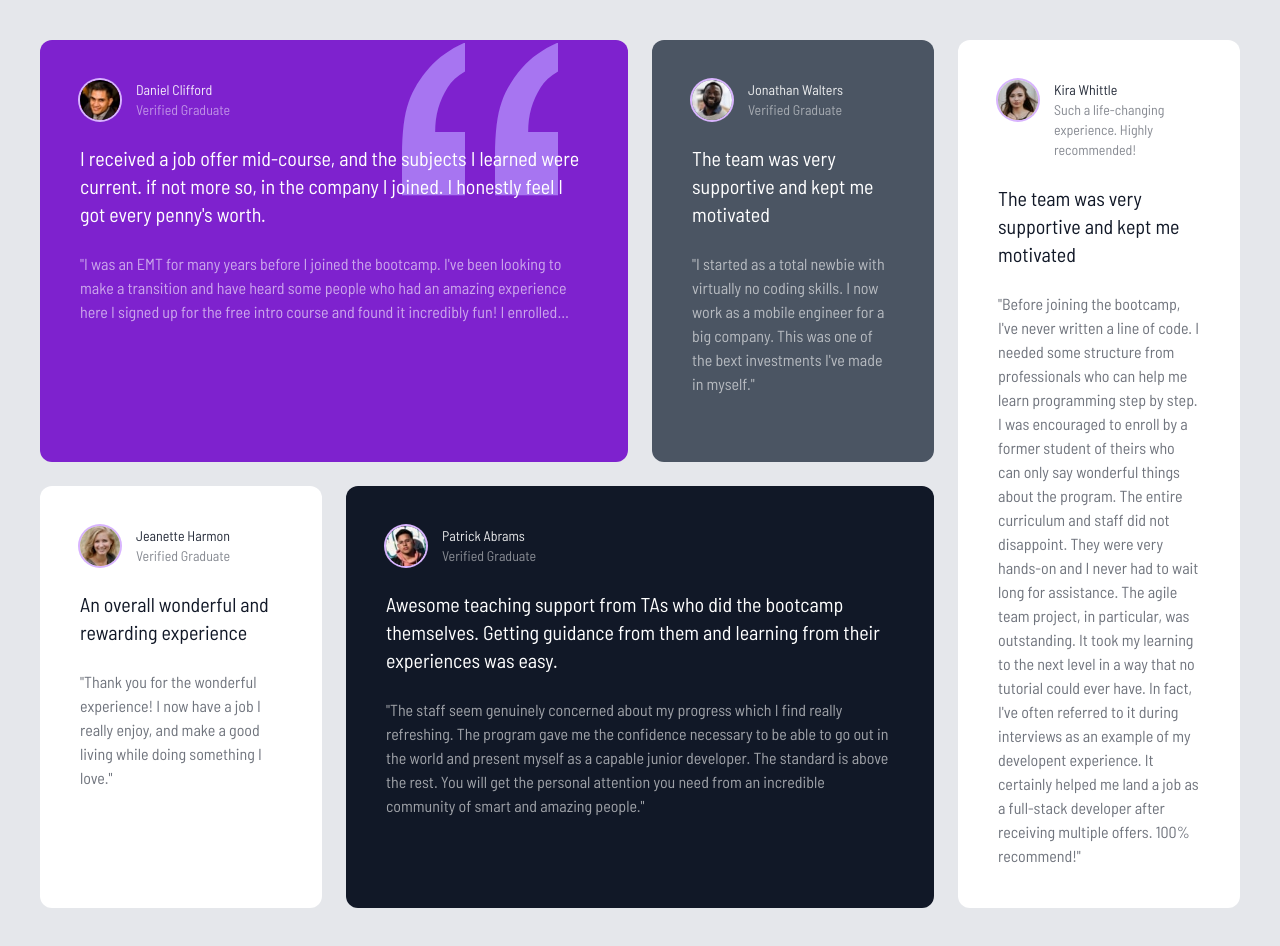
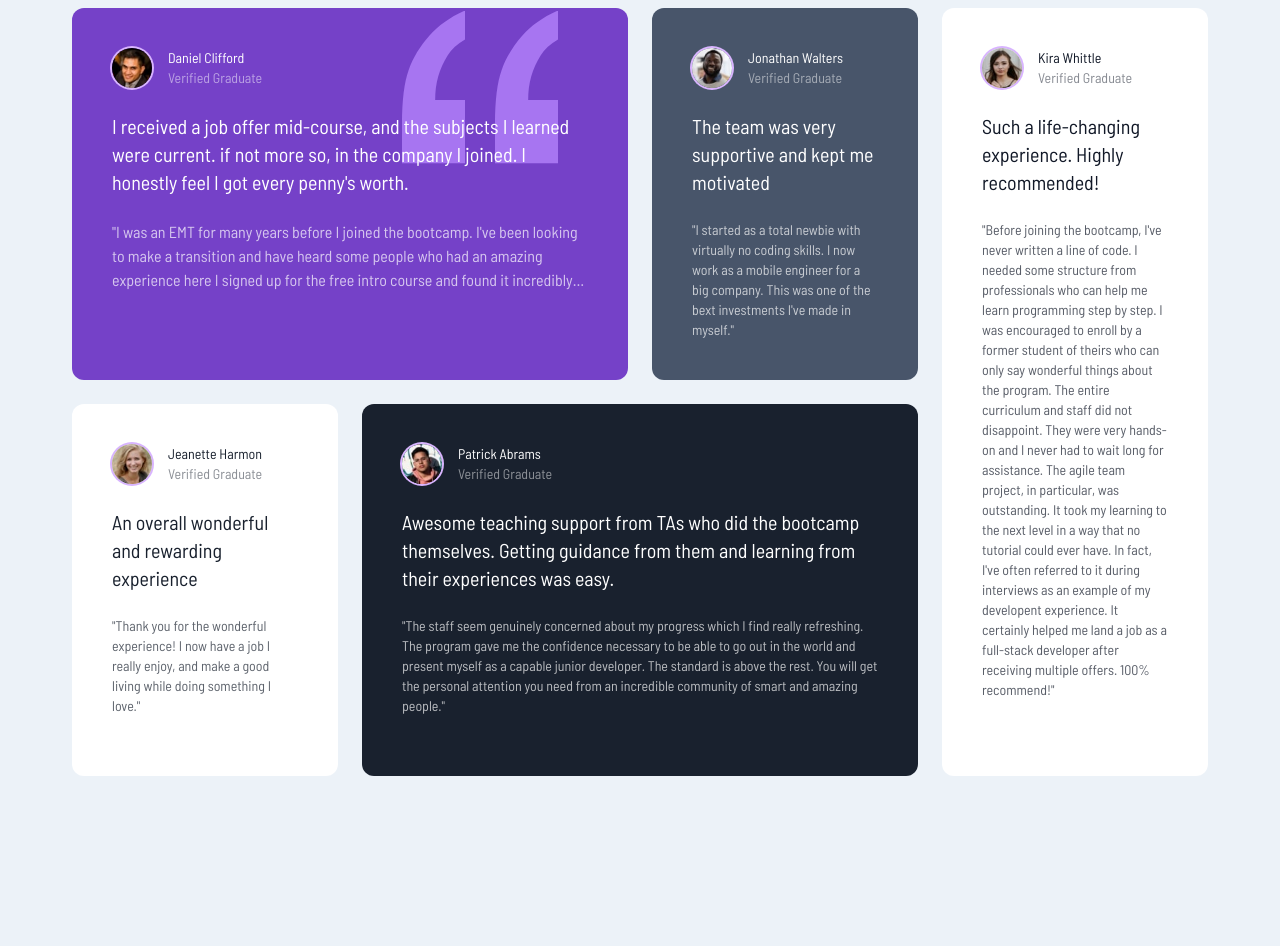
Before and after one commit to Stephanie-Dennehy/Testimonial-Grid, a website: page index.html in a window 1280 px wide. After the commit the page ends 800 px from the top, so only its background shows below. Drawn offline with Linux system fonts and the light colour scheme.

Commit message:
Add README, update text sizes and colors

```diff
--- a/index.html
+++ b/index.html
@@ -10,19 +10,19 @@
   <link rel="icon" href="images/favicon-32x32.png">
   <title>Testimonial Grid</title>
 </head>
-<body class="bg-gray-200">
-  <main class="container mx-auto max-w-6xl p-2 md:p-10">
+<body class="bg-lightGrayishBlue">
+  <main class="container mx-auto max-w-6xl p-2">
     <!-- Grid Container -->
     <div class="grid gap-6 grid-cols-1 text-white md:grid-cols-4 md:grid-rows-2">
       <!-- Box 1 -->
-      <div class="relative p-10 rounded-xl bg-purple-700 md:col-span-2">
+      <div class="relative p-10 rounded-xl bg-moderateViolet md:col-span-2">
         <!-- Quotes Image -->
         <img src="images/bg-pattern-quotation.svg" alt="" class="absolute top-3 right-10 scale-125 md:top-7 md:right-24 md:scale-150">
         <!-- Box Header -->
         <div class="flex z-10 space-x-4">
           <img src="images/image-daniel.jpg" alt="" class="w-10 h-10 rounded-full ring-2 ring-purple-300">
           <div class="text-sm">
-            <h4 class="opacity-90">Daniel Clifford</h4>
+            <h4 class="">Daniel Clifford</h4>
             <p class="opacity-50">Verified Graduate</p>
           </div>
         </div>
@@ -31,18 +31,18 @@
           I received a job offer mid-course, and the subjects I learned were current. if not more so, in the company I joined. I honestly feel I got every penny's worth.
         </p>
         <!-- Small text -->
-        <p class="mt-6 opacity-60 line-clamp-3">
+        <p class="mt-6 opacity-70 line-clamp-3 text-s">
           "I was an EMT for many years before I joined the bootcamp. I've been looking to make a transition and have heard some people who had an amazing experience here I signed up for the free intro course and found it incredibly fun! I enrolled shortly thereafter. Yhe next 12 weeks was the best - and most grueling - time of my life. Since completeing the course, I've successfully switched careers, working as a Software Engineer at a VR startup."
         </p>
       </div>
 
       <!-- Box 2 -->
-      <div class=" p-10 rounded-xl bg-gray-600">
+      <div class=" p-10 rounded-xl bg-veryDarkGrayishBlue">
         <!-- Box Header -->
         <div class="flex space-x-4">
           <img src="images/image-jonathan.jpg" alt="" class="w-10 h-10 rounded-full ring-2 ring-purple-300">
           <div class="text-sm">
-            <h4 class="opacity-90">Jonathan Walters</h4>
+            <h4 class="">Jonathan Walters</h4>
             <p class="opacity-50">Verified Graduate</p>
           </div>
         </div>
@@ -51,7 +51,7 @@
           The team was very supportive and kept me motivated
         </p>
         <!-- Small text -->
-        <p class="mt-6 opacity-60">
+        <p class="mt-6 opacity-70 text-sm">
           "I started as a total newbie with virtually no coding skills. I now work as a mobile engineer for a big company. This was one of the bext investments I've made in myself."
         </p>
       </div>
@@ -62,27 +62,27 @@
         <div class="flex space-x-4">
           <img src="images/image-kira.jpg" alt="" class="w-10 h-10 rounded-full ring-2 ring-purple-300">
           <div class="text-sm">
-            <h4 class="opacity-90">Kira Whittle</h4>
-            <p class="opacity-50">Such a life-changing experience. Highly recommended!</p>
+            <h4 class="">Kira Whittle</h4>
+            <p class="opacity-50">Verified Graduate</p>
           </div>
         </div>
         <!-- Large text -->
         <p class="mt-6 text-xl">
-          The team was very supportive and kept me motivated
+          Such a life-changing experience. Highly recommended!
         </p>
         <!-- Small text -->
-        <p class="mt-6 opacity-60">
+        <p class="mt-6 opacity-70 text-sm">
           "Before joining the bootcamp, I've never written a line of code. I needed some structure from professionals who can help me learn programming step by step. I was encouraged to enroll by a former student of theirs who can only say wonderful things about the program. The entire curriculum and staff did not disappoint. They were very hands-on and I never had to wait long for assistance. The agile team project, in particular, was outstanding. It took my learning to the next level in a way that no tutorial could ever have. In fact, I've often referred to it during interviews as an example of my developent experience. It certainly helped me land a job as a full-stack developer after receiving multiple offers. 100% recommend!"
         </p>
       </div>
 
       <!-- Box 4 -->
-      <div class=" p-10 rounded-xl text-gray-900 bg-white">
+      <div class=" p-10 rounded-xl text-veryDarkBlackishBlue bg-white">
         <!-- Box Header -->
         <div class="flex space-x-4">
           <img src="images/image-jeanette.jpg" alt="" class="w-10 h-10 rounded-full ring-2 ring-purple-300">
           <div class="text-sm">
-            <h4 class="opacity-90">Jeanette Harmon</h4>
+            <h4 class="">Jeanette Harmon</h4>
             <p class="opacity-50">Verified Graduate</p>
           </div>
         </div>
@@ -91,18 +91,18 @@
           An overall wonderful and rewarding experience
         </p>
         <!-- Small text -->
-        <p class="mt-6 opacity-60">
+        <p class="mt-6 opacity-70 text-sm">
           "Thank you for the wonderful experience! I now have a job I really enjoy, and make a good living while doing something I love."
         </p>
       </div>
 
       <!-- Box 5 -->
-      <div class=" p-10 rounded-xl  bg-gray-900 md:col-span-2">
+      <div class=" p-10 rounded-xl  bg-veryDarkBlackishBlue md:col-span-2">
         <!-- Box Header -->
         <div class="flex space-x-4">
           <img src="images/image-patrick.jpg" alt="" class="w-10 h-10 rounded-full ring-2 ring-purple-300">
           <div class="text-sm">
-            <h4 class="opacity-90">Patrick Abrams</h4>
+            <h4 class="">Patrick Abrams</h4>
             <p class="opacity-50">Verified Graduate</p>
           </div>
         </div>
@@ -111,18 +111,18 @@
           Awesome teaching support from TAs who did the bootcamp themselves. Getting guidance from them and learning from their experiences was easy.
         </p>
         <!-- Small text -->
-        <p class="mt-6 opacity-60">
+        <p class="mt-6 opacity-70 text-sm">
           "The staff seem genuinely concerned about my progress which I find really refreshing. The program gave me the confidence necessary to be able to go out in the world and present myself as a capable junior developer. The standard is above the rest. You will get the personal attention you need from an incredible community of smart and amazing people."
         </p>
       </div>
 
       <!-- Box 6 -->
-      <div class="p-10 rounded-xl text-gray-900 bg-white md:hidden">
+      <div class="p-10 rounded-xl text-veryDarkBlackishBlue bg-white md:hidden">
         <!-- Box Header -->
         <div class="flex space-x-4">
           <img src="images/image-kira.jpg" alt="" class="w-10 h-10 rounded-full ring-2 ring-purple-300">
           <div class="text-sm">
-            <h4 class="opacity-90">Kira Whittle</h4>
+            <h4 class="">Kira Whittle</h4>
             <p class="opacity-50">Verified Graduate</p>
           </div>
         </div>
@@ -131,7 +131,7 @@
           The team was very supportive and kept me motivated
         </p>
         <!-- Small text -->
-        <p class="mt-6 opacity-60">
+        <p class="mt-6 opacity-70 text-sm">
           "Before joining the bootcamp, I've never written a line of code. I needed some structure from professionals who can help me learn programming step by step. I was encouraged to enroll by a former student of theirs who can only say wonderful things about the program. The entire curriculum and staff did not disappoint. They were very hands-on and I never had to wait long for assistance. The agile team project, in particular, was outstanding. It took my learning to the next level in a way that no tutorial could ever have. In fact, I've often referred to it during interviews as an example of my developent experience. It certainly helped me land a job as a full-stack developer after receiving multiple offers. 100% recommend!"
         </p>
       </div>
--- a/tailwind.config.js
+++ b/tailwind.config.js
@@ -12,6 +12,15 @@ module.exports = {
       fontFamily: {
         sans: ['Barlow Semi Condensed', 'sans-serif'],
       },
+      colors: {
+        moderateViolet: 'hsl(263, 55%, 52%)',
+        veryDarkGrayishBlue: 'hsl(217, 19%, 35%)',
+        veryDarkBlackishBlue: 'hsl(219, 29%, 14%)',
+        white: 'hsl(0, 0%, 100%)',
+        lightGray: 'hsl(0, 0%, 81%)',
+        lightGrayishBlue: 'hsl(210, 46%, 95%)',
+
+      }
     },
   },
   plugins: [require('@tailwindcss/line-clamp')],
```
Also changed, not shown: README.md (added), css/style.css.
